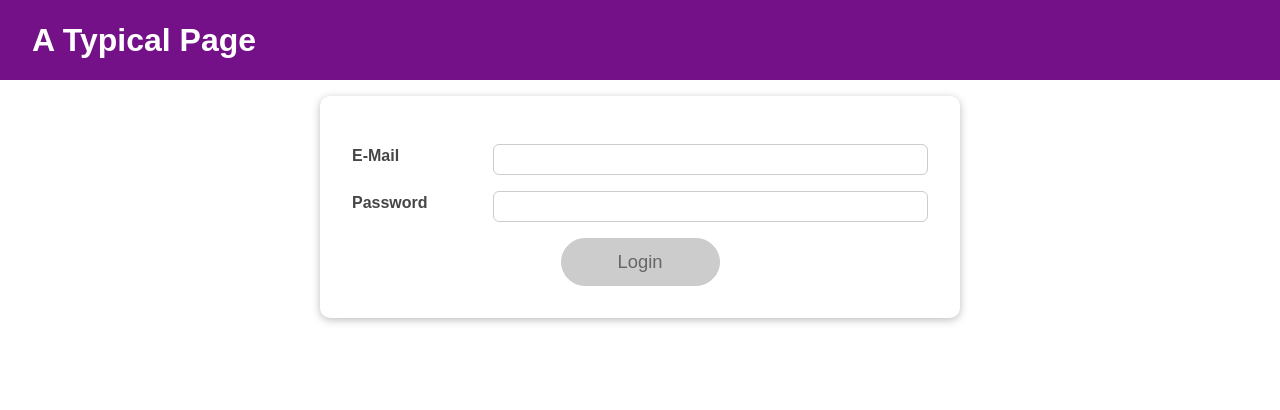
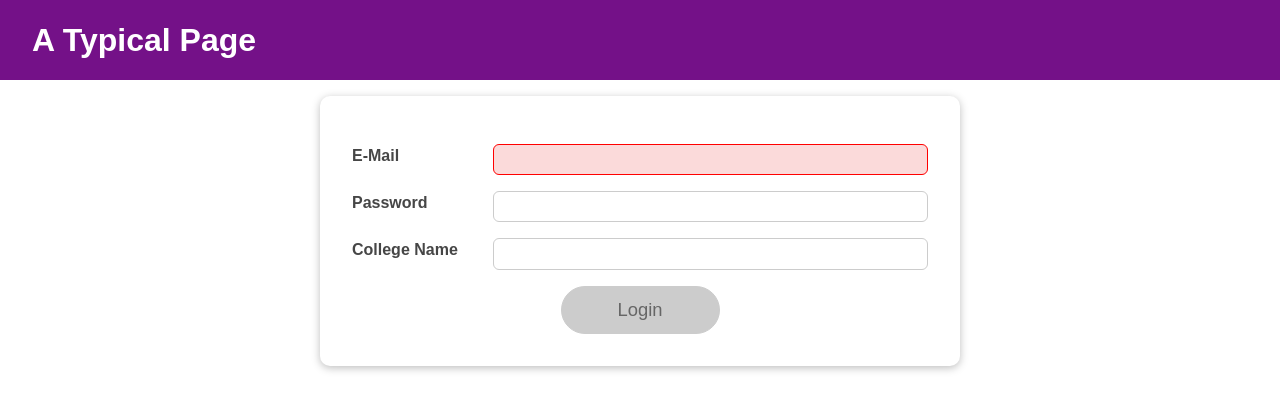
Before and after one commit to Shakyaalok/ReactjsLIfecycleAndDebugging, a React (Create React App) app: page / in a window 1280 px wide. Shown: the top 410 px of the page. Built offline with nearby package versions, Linux system fonts and the light colour scheme.

Commit message:
reducer in email

```diff
--- a/src/components/Login/Login.js
+++ /dev/null
@@ -1,84 +0,0 @@
-import React, { useState } from 'react';
-
-import Card from '../UI/Card/Card';
-import classes from './Login.module.css';
-import Button from '../UI/Button/Button';
-
-const Login = (props) => {
-  const [enteredEmail, setEnteredEmail] = useState('');
-  const [emailIsValid, setEmailIsValid] = useState();
-  const [enteredPassword, setEnteredPassword] = useState('');
-  const [passwordIsValid, setPasswordIsValid] = useState();
-  const [formIsValid, setFormIsValid] = useState(false);
-
-  const emailChangeHandler = (event) => {
-    setEnteredEmail(event.target.value);
-
-    setFormIsValid(
-      event.target.value.includes('@') && enteredPassword.trim().length > 6
-    );
-  };
-
-  const passwordChangeHandler = (event) => {
-    setEnteredPassword(event.target.value);
-
-    setFormIsValid(
-      event.target.value.trim().length > 6 && enteredEmail.includes('@')
-    );
-  };
-
-  const validateEmailHandler = () => {
-    setEmailIsValid(enteredEmail.includes('@'));
-  };
-
-  const validatePasswordHandler = () => {
-    setPasswordIsValid(enteredPassword.trim().length > 6);
-  };
-
-  const submitHandler = (event) => {
-    event.preventDefault();
-    props.onLogin(enteredEmail, enteredPassword);
-  };
-
-  return (
-    <Card className={classes.login}>
-      <form onSubmit={submitHandler}>
-        <div
-          className={`${classes.control} ${
-            emailIsValid === false ? classes.invalid : ''
-          }`}
-        >
-          <label htmlFor="email">E-Mail</label>
-          <input
-            type="email"
-            id="email"
-            value={enteredEmail}
-            onChange={emailChangeHandler}
-            onBlur={validateEmailHandler}
-          />
-        </div>
-        <div
-          className={`${classes.control} ${
-            passwordIsValid === false ? classes.invalid : ''
-          }`}
-        >
-          <label htmlFor="password">Password</label>
-          <input
-            type="password"
-            id="password"
-            value={enteredPassword}
-            onChange={passwordChangeHandler}
-            onBlur={validatePasswordHandler}
-          />
-        </div>
-        <div className={classes.actions}>
-          <Button type="submit" className={classes.btn} disabled={!formIsValid}>
-            Login
-          </Button>
-        </div>
-      </form>
-    </Card>
-  );
-};
-
-export default Login;
--- a/src/components/Login/Login.jsx
+++ b/src/components/Login/Login.jsx
@@ -1,19 +1,32 @@
-import React, { useState,useEffect} from 'react';
+import React, { useState,useEffect,useReducer} from 'react';
 
 import Card from '../UI/Card/Card';
 import classes from './Login.module.css';
 import Button from '../UI/Button/Button';
 
+const emailReducer = (state,action) =>{
+  if(action.type==="USER_INPUT"){
+    return {value:action.val, isValid:action.val.includes('@')};
+  }
+  if(action.type==='INPUT_BLUR'){
+    return {value:state.value,isValid:state.value.includes('@')};
+  }
+  return {value:'', isValid:false};
+}
+
 const Login = (props) => {
-  const [enteredEmail, setEnteredEmail] = useState('');
-  const [emailIsValid, setEmailIsValid] = useState();
   const [enteredPassword, setEnteredPassword] = useState('');
   const [enteredCollege,setEnteredCollege]  = useState('')
   const [collegeIsValid, setCollegeIsValid] = useState();
   const [passwordIsValid, setPasswordIsValid] = useState();
   const [formIsValid, setFormIsValid] = useState(false);
 
+  const [emailState,dispactedEmail] = useReducer(emailReducer,{
+    value:'',
+    isValid:false
+   })
 
+/*
   useEffect(()=>{
   const identifier =  setTimeout(()=>{
     console.log('checking form validity!')
@@ -28,32 +41,45 @@
    }
   },[enteredEmail,enteredPassword,enteredCollege])  // we re-render our componenet when email and password changes
   // but still there is a problem like useEffect calls repeatedly for every key strokes we can do such that useTImers
+*/
 
   const emailChangeHandler = (event) => {
-    setEnteredEmail(event.target.value);
-
+    dispactedEmail({type:'USER_INPUT',val:event.target.value})
+    setFormIsValid(
+      event.target.value.includes('@') && enteredPassword.trim().length > 6 && enteredCollege.trim().length>3
+    );
 
   };
 
   const passwordChangeHandler = (event) => {
     setEnteredPassword(event.target.value);
+    setFormIsValid(
+      emailState.isValid && event.target.value.trim().length > 6 && enteredCollege.trim().length>3
+    );
   };
 
   const collegeChangeHandler = (event)=>{
-    setEnteredCollege(event.target.value)
+    setEnteredCollege(event.target.value);
+    setFormIsValid(
+      emailState.isValid && enteredPassword.trim().length > 6 && event.target.value.trim().length>3
+    );
   }
 
   const validateEmailHandler = () => {
-    setEmailIsValid(enteredEmail.includes('@'));
+    dispactedEmail({type:'INPUT_BLUR'})
   };
 
   const validatePasswordHandler = () => {
     setPasswordIsValid(enteredPassword.trim().length > 6);
   };
 
+  const validateCollegeHandler = () =>{
+    setCollegeIsValid(enteredCollege.trim().length > 3);
+  }
+
   const submitHandler = (event) => {
     event.preventDefault();
-    props.onLogin(enteredEmail, enteredPassword);
+    props.onLogin(emailState.value, enteredPassword);
   };
 
   return (
@@ -61,14 +87,14 @@
       <form onSubmit={submitHandler}>
         <div
           className={`${classes.control} ${
-            emailIsValid === false ? classes.invalid : ''
+            emailState.isValid === false ? classes.invalid : ''
           }`}
         >
           <label htmlFor="email">E-Mail</label>
           <input
             type="email"
             id="email"
-            value={enteredEmail}
+            value={emailState.value}
             onChange={emailChangeHandler}
             onBlur={validateEmailHandler}
           />
@@ -98,6 +124,7 @@
             id="college"
             value={enteredCollege}
             onChange={collegeChangeHandler}
+            onBlur={validateCollegeHandler}
           />
         </div>
         <div className={classes.actions}>
```
